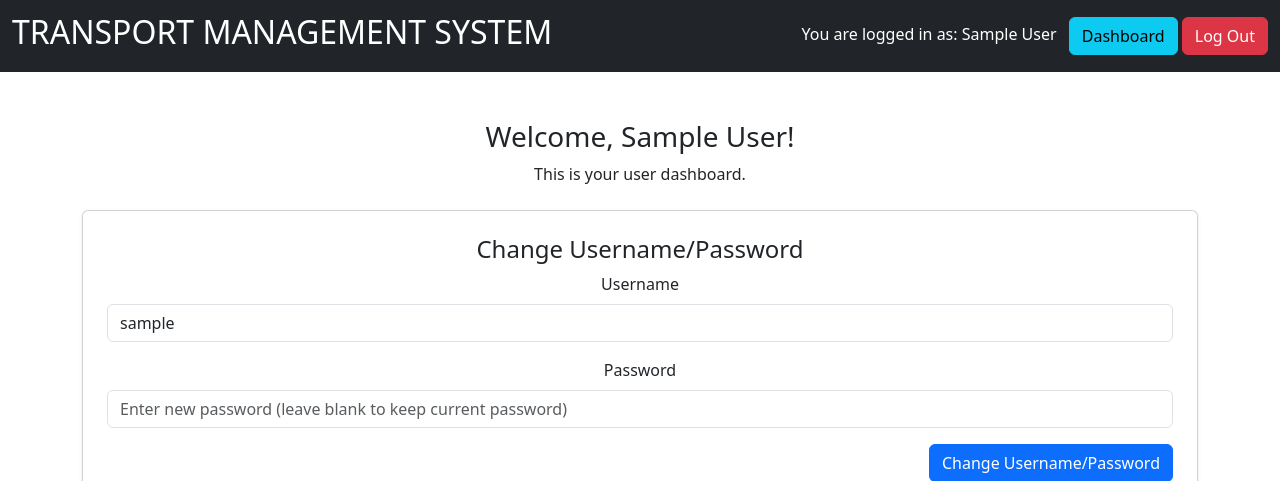
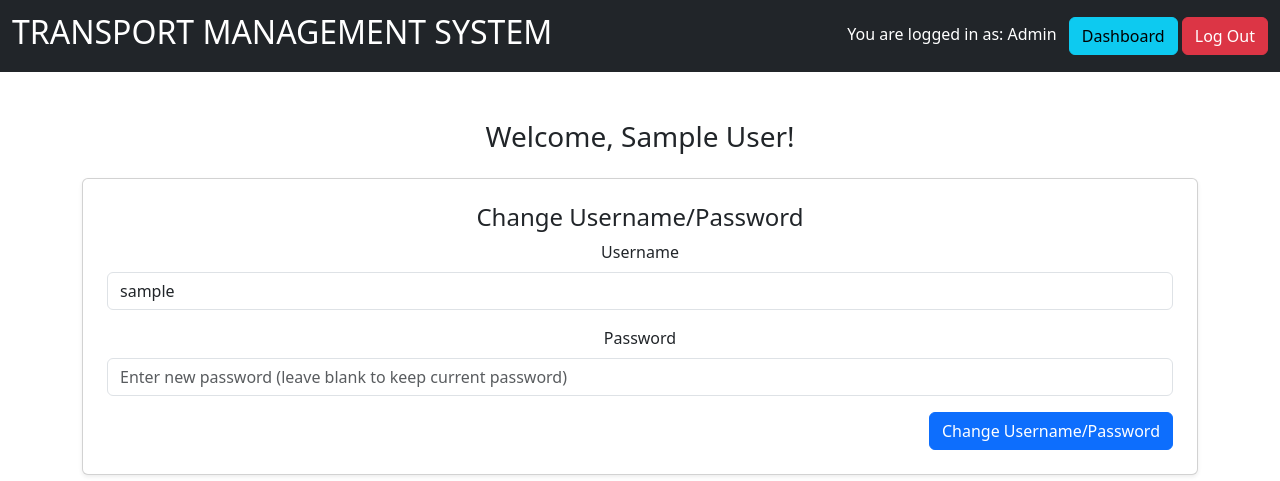
Before and after one commit to JunelCanonigo/myproject, a Django app: page /userdashboard/ in a window 1280 px wide. Shown: the top 481 px of the page. Run offline with Django 5.2, Linux system fonts and the light colour scheme; the visitor is signed in with stand-in values (Sample User, id 1); data that the repository does not hold is empty; some libraries are stand-ins or nearby versions.

Commit message:
Commit again incase

```diff
--- a/myapp/templates/navbar.html
+++ b/myapp/templates/navbar.html
@@ -15,7 +15,7 @@
                 {% if user.is_authenticated %}
                     <!-- Display user info -->
                     <span class="navbar-text text-white p-2">
-                        You are logged in as: {{ user.first_name }} {{ user.last_name }}
+                        You are logged in as: {{ user.is_staff|yesno:"Admin,User" }}
                     </span>
 
                     <!-- Button to redirect to Dashboard based on user role -->
--- a/myapp/templates/user_dashboard.html
+++ b/myapp/templates/user_dashboard.html
@@ -13,7 +13,6 @@
 
     <div class="container text-center mt-5">
         <h3>Welcome, {{ user.first_name }} {{ user.last_name }}!</h3>
-        <p>This is your user dashboard.</p>
 
         <!-- Success or Error Messages -->
         {% if messages %}
```
